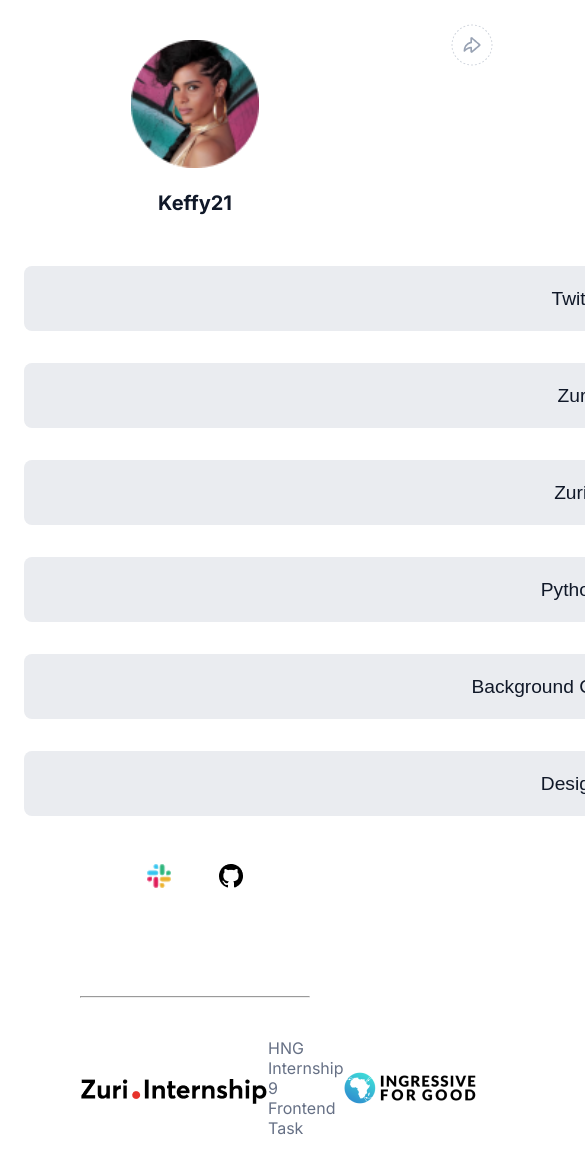
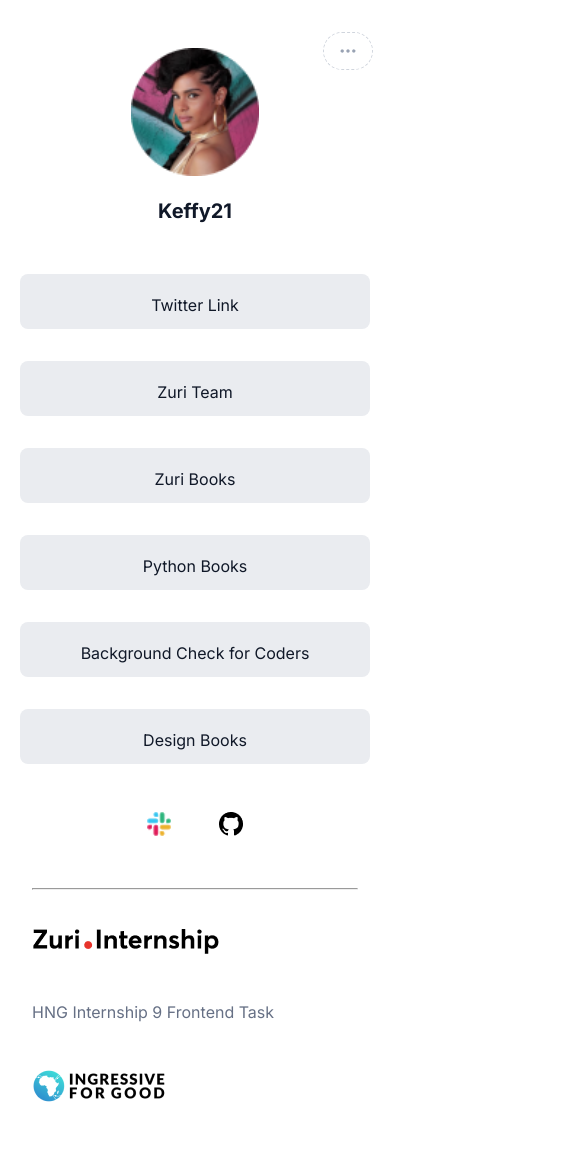
Before and after one commit to kef121/Frontend-task-1, a React (Create React App) app in the folder frontend1/: page / in a window 390 px wide. Shown: the top 1172 px of the page, 585 px wide, since content can reach past the window. Built offline with nearby package versions, Linux system fonts and the light colour scheme.

Commit message:
I made all sections responsive

```diff
--- a/frontend1/src/components/Links.jsx
+++ b/frontend1/src/components/Links.jsx
@@ -7,15 +7,17 @@ const Links = () => {
   return (
     <section id="links">
 
-        <button id="twitter__link"><a href='https://twitter.com/keffy21'>Twitter Link</a></button>
-        <button id="btn__zuri"><a href='https://training.zuri.team/'>Zuri Team</a></button>
-        <button id="books"><a href='https://books.zuri.team'>Zuri Books</a></button>
-        <button id="books__python"><a href='https://books.zuri.team/'>Python Books</a></button>
-        <button id="pitch"><a href='https://background.zuri.team'>Background Check for Coders</a></button>
-        <button id="book__design"><a href='https://books.zuri.team/design-rules'>Design Books</a></button>
+        <div id="links-section">
+            <a id="twitter__link" href='https://twitter.com/keffy21'>Twitter Link</a>
+            <a id="btn__zuri" href='https://training.zuri.team/'>Zuri Team</a>
+            <a id="books"  href='https://books.zuri.team'>Zuri Books</a>
+            <a id="books__python" href='https://books.zuri.team/python-for-beginners?ref_id=Favour-Okeke'>Python Books</a>
+            <a id="pitch" href='https://background.zuri.team'>Background Check for Coders</a>
+            <a id="book__design" href='https://books.zuri.team/design-rules'>Design Books</a>
+        </div>
 
         <div id='socials'>
-            <a href="#" ><img id="slack-icon" alt="slack" src={Slack}></img></a>
+            <a href="Favour-Okeke" ><img id="slack-icon" alt="slack" src={Slack}></img></a>
             <a href='https://github.com/kef121'><img id="github-icon" alt="github" src={Github}></img></a>
         </div>
 
--- a/frontend1/src/components/Profile.jsx
+++ b/frontend1/src/components/Profile.jsx
@@ -1,5 +1,6 @@
 import React from 'react'
-import Share from '../assets/Avatar-share.png'
+import Share from '../assets/share.png'
+import Sharemo from '../assets/share-mobile.png'
 import Profileimg from '../assets/profile-img.png'
 import "./styles.css";
 
@@ -8,7 +9,8 @@ const Profile = () => {
   return (
     <section id='profile'>
         <img id="share" alt="share" src={Share}></img>
-        <img id="profile_img" alt="Profile_img" src={Profileimg}></img>
+        <img id="sharemo" alt="share" src={Sharemo}></img>
+        <img id="profile__img" alt="Profile_img" src={Profileimg}></img>
         <h6 id="twitter">Keffy21</h6>
         <h6 id="slack">Favour Okeke</h6>
     </section>
--- a/frontend1/src/components/styles.css
+++ b/frontend1/src/components/styles.css
@@ -13,7 +13,7 @@ section {
     font-family: 'Inter', sans-serif;
 }
 
-#profile_img {
+#profile__img {
     padding: 1rem 0;
     width: 8rem;
 }
@@ -32,35 +32,66 @@ section {
 
 #share {
     position: absolute;
-    margin-left: 20rem;
-}
-
-#links button  {
-    width: 1152px;
-    height: 65px;
-    border: none;
-    padding: 1rem;
-    border-radius: 8px;
-    background-color: #EAECF0;
-    text-align: center;
-    align-items: center;
+    border: dashed #D0D5DD 1px;
+    border-radius: 50px;
     cursor: pointer;
-    margin-bottom: 2rem;
     transition: all 0.3s;
+    padding: 0.9rem;
 }
 
 
 
-#links button:hover {
+#share:hover {
+    background-color: #F9FAFB;
+}
+
+#sharemo {
+    display: none;
+}
+
+#links-section {
+    display: flex;
+    flex-direction: column;
+    justify-content: space-between;
+    align-items: center;
+
+}
+
+#links-section a {
+    width: 1050px;
+    height: 65px;
+    justify-content: space-evenly;
+    text-decoration: none;
+    cursor: pointer;
+}
+
+#twitter__link,
+#btn__zuri,
+#books,
+#books__python,
+#pitch,
+#book__design {
+    margin-bottom: 2rem;
+    padding: 1.3rem;
+    text-align: center;
+    background-color: #EAECF0;
+    color: #101828;
+    border-radius: 8px;
+}
+
+#links-section a:hover {
     background-color: #D0D5DD;
 }
 
-#links button a {
-    text-decoration: none;
-    color: #101828;
-    text-align: center;
-    font-size: 1.2rem;
+#links-section a:focus {
+    border: #98A2B3 1px solid;
 }
+
+#links-section a:disabled {
+    background-color: #Fcfcfd;
+}
+
+
 
 #socials{
 
@@ -78,7 +109,7 @@ section {
 
 
 #footer {
-    padding: 5rem ;
+    padding: 6.5rem ;
     font-family: 'Inter', sans-serif;
 }
 
@@ -91,3 +122,122 @@ section {
     font-weight: 400;
     color: #667085;
 }
+
+@media screen and  (min-width: 1025px){
+    section {
+        padding: 2rem;
+    }
+
+    #links-section a {
+        width: 900px;
+        height: 60px;
+    }
+
+    #share {
+        margin-left: 20rem;
+    }
+
+    #footer {
+        padding: 5rem ;
+    }
+}
+
+
+
+@media screen  and (max-width: 1024px){
+    section {
+        padding: 2rem;
+    }
+
+    #links-section a {
+        width: 700px;
+        height: 55px;
+    }
+
+    #share {
+        margin-left: 15rem;
+    }
+
+    #footer {
+        padding: 4rem ;
+    }
+}
+
+
+@media screen and (max-width: 768px) {
+    section {
+        padding: 2rem;
+    }
+
+    #links-section a {
+        width: 460px;
+        height: 55px;
+    }
+
+    #share {
+        margin-left: 15rem;
+    }
+
+
+
+    #footer {
+        padding: 3rem ;
+
+    }
+
+    #footer-btm {
+        display: flex;
+        flex-direction: column;
+        justify-content: space-evenly;
+        align-items: flex-start;
+        margin-top: 2rem;
+    }
+
+    #footer-btm p {
+        margin-bottom: 3rem;
+    }
+
+    #footer-btm img {
+        margin-bottom: 3rem;
+    }
+}
+
+@media screen and (max-width: 500px) {
+    section {
+        margin-top: 1rem;
+        padding: 1rem;
+    }
+
+    #links-section a {
+        width: 350px;
+        height: 55px;
+    }
+
+    #share {
+        display: none;
+    }
+
+    #sharemo {
+        position: absolute;
+        display: inline;
+        border: dashed #D0D5DD 1px;
+        border-radius: 100px;
+        cursor: pointer;
+        transition: all 0.3s;
+        padding: 1rem;
+        margin-left: 12rem;
+    }
+
+
+
+    #sharemo:hover {
+        background-color: #F9FAFB;
+    }
+
+    #footer {
+        padding: 2rem ;
+
+    }
+
+
+}
```
Also changed, not shown: frontend1/src/assets/share-mobile.png (added), frontend1/src/assets/share.png (added).
